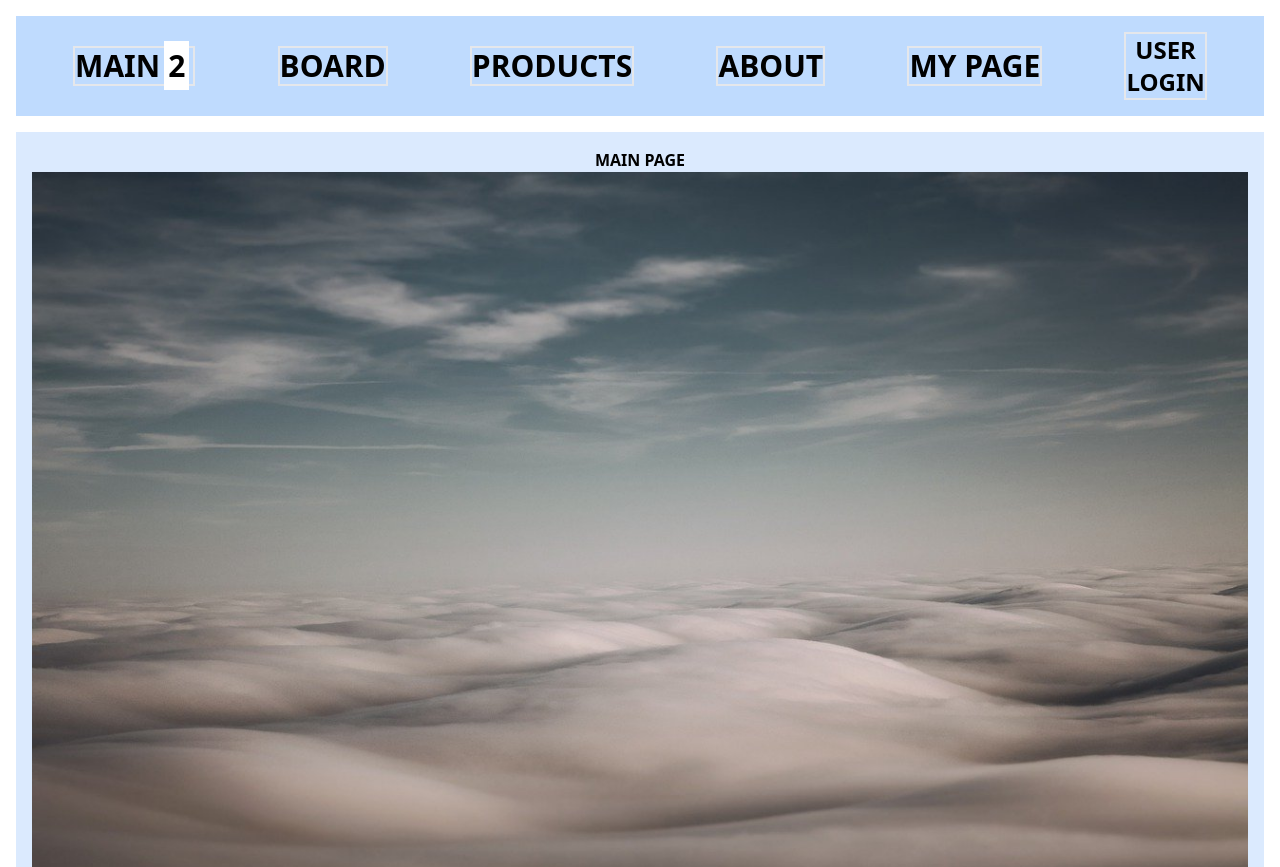
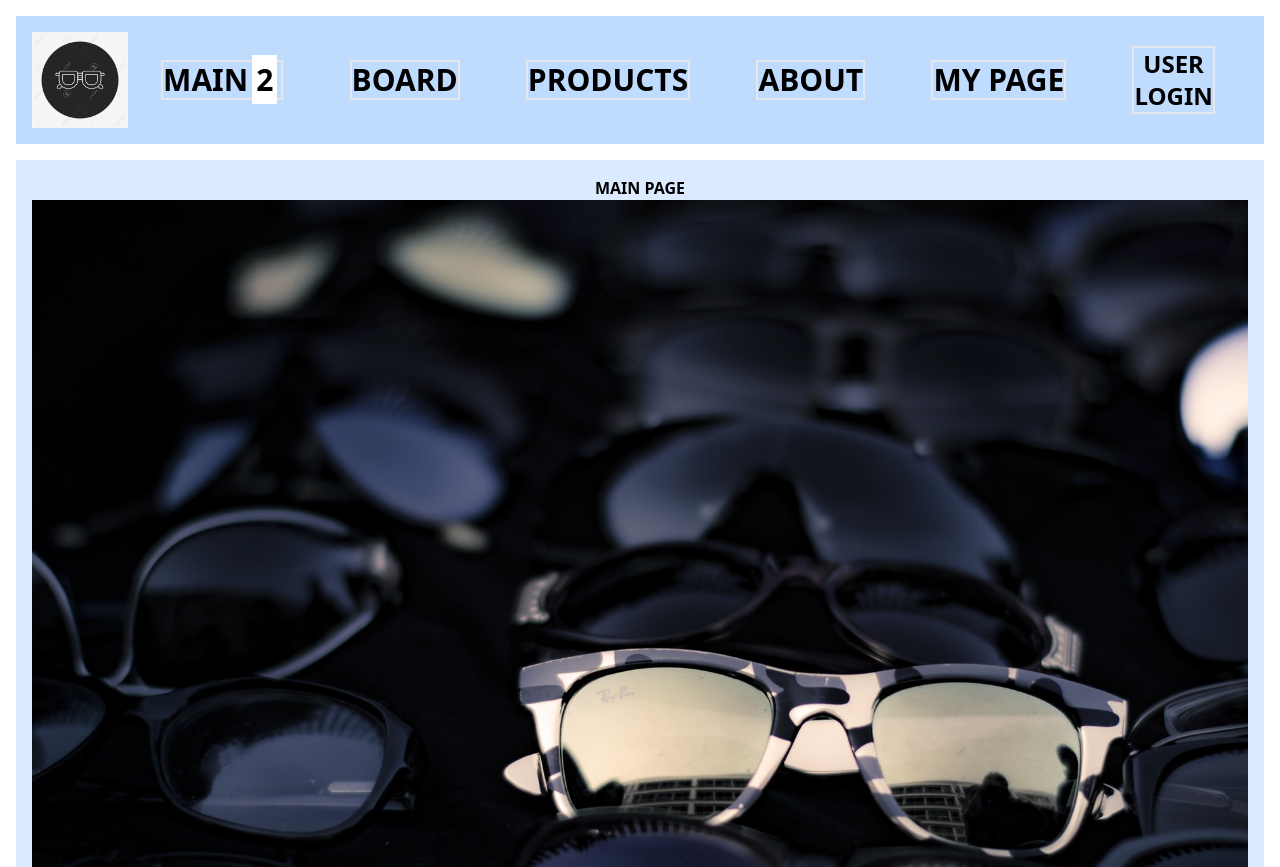
Before and after one commit to tackiljun/tack_r02, a React (Create React App) app: page / in a window 1280 px wide. Shown: the top 867 px of the page. Built offline with nearby package versions, Linux system fonts and the light colour scheme.

Commit message:
0719-오전tokenUpdate

```diff
--- a/src/components/member/LoginComponent.js
+++ b/src/components/member/LoginComponent.js
@@ -54,7 +54,9 @@ const LoginComponent = () => {
                 </input>
             </div>
             <div>
-                <button className="m-2 p-3 border-2 bg-white" onClick={() => dispatch(postLoginThunk(loginInfo))}>
+                <button
+                className="m-2 p-3 border-2 bg-blue-300"
+                onClick={() => dispatch(postLoginThunk(loginInfo))}>
                     LOGIN
                 </button>
             </div>
--- a/src/components/product/ListComponent.js
+++ b/src/components/product/ListComponent.js
@@ -40,7 +40,7 @@ const ListComponent = ({queryObj, movePage, moveRead}) => {
                 <ul className="flex flex-wrap container justify-center">
                     {listData.dtoList.map(dto =>
                         <li
-                        className="w-2/5 h-[320px] bg-blue-200 m-2 p-2 rounded-md shadow-lg hover:cursor-pointer"
+                        className="w-1/6 h-[320px] bg-blue-200 m-4 p-2 rounded-md shadow-lg hover:cursor-pointer"
                         key={dto.pno}
                         onClick={() => moveRead(dto.pno)}
                         >
--- a/src/layouts/nav/SampleNav.js
+++ b/src/layouts/nav/SampleNav.js
@@ -10,6 +10,10 @@ const SampleNav = () => {
     return (
 
         <div className="flex m-4 p-4 bg-blue-200 font-extrabold justify-center">
+            <div className="w-24 h-24">
+            <img src={require("../../images/GlassLogo.webp")}></img>
+            </div>
+
             <div className="m-auto text-3xl border-2">
                 <Link to="/" >MAIN</Link>
                 <span className="m-1 p-1 bg-white font-extrabold  ">
--- a/src/pages/MainPage.js
+++ b/src/pages/MainPage.js
@@ -17,7 +17,7 @@ const MainPage = () => {
             <div>
                 <img
                 className="mx-auto"
-                src={require("../images/mainimg1.jpg")} />
+                src={require("../images/GlassMainimg.jpg")} />
             </div>
         </BasicLayout>
      );
--- a/src/reducers/loginSlice.js
+++ b/src/reducers/loginSlice.js
@@ -74,10 +74,12 @@ const loginSlice = createSlice({
                 state.loading = false
                 return
             }
-            state.loading = false
-            state.email = email
-            state.nickname = nickname
-            state.admin = admin
+
+            // state.loading = false
+            // state.email = email
+            // state.nickname = nickname
+            // state.admin = admin
+            state = action.payload
 
             setCookie("login", JSON.stringify(action.payload), 1)
         })
```
Also changed, not shown: src/images/GlassLogo.webp (added), src/images/GlassMainimg.jpg (added).
